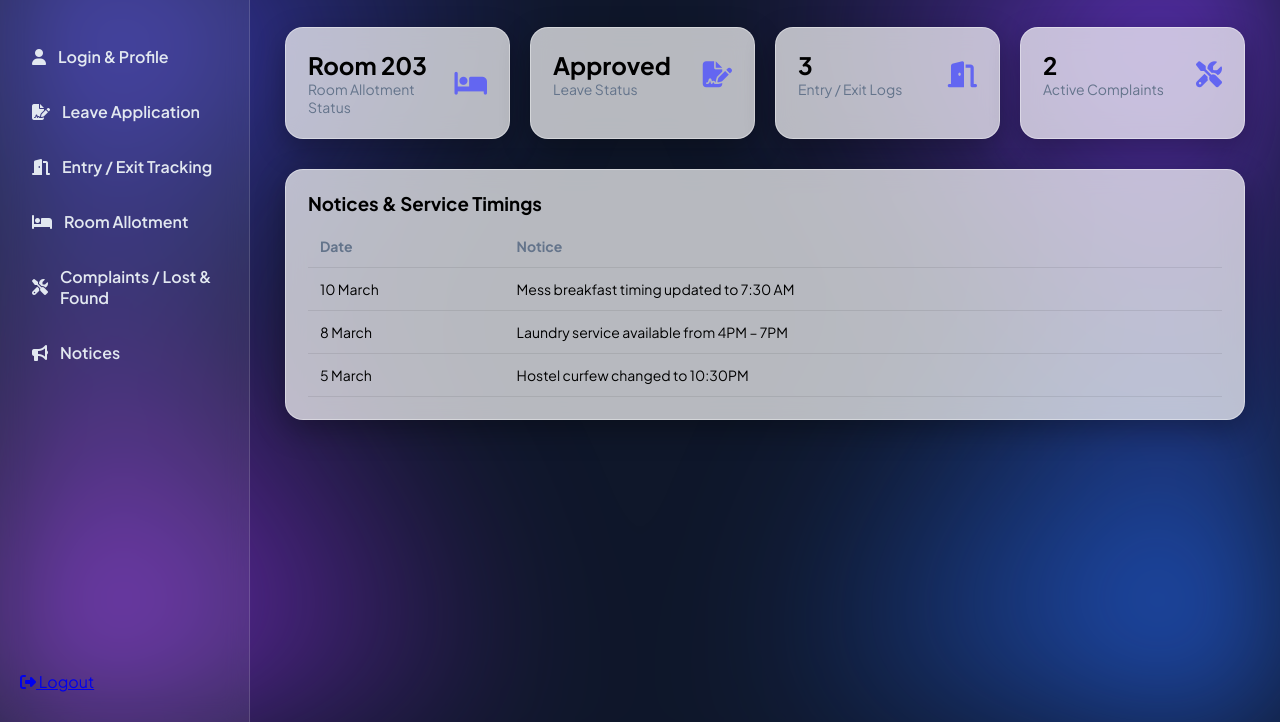
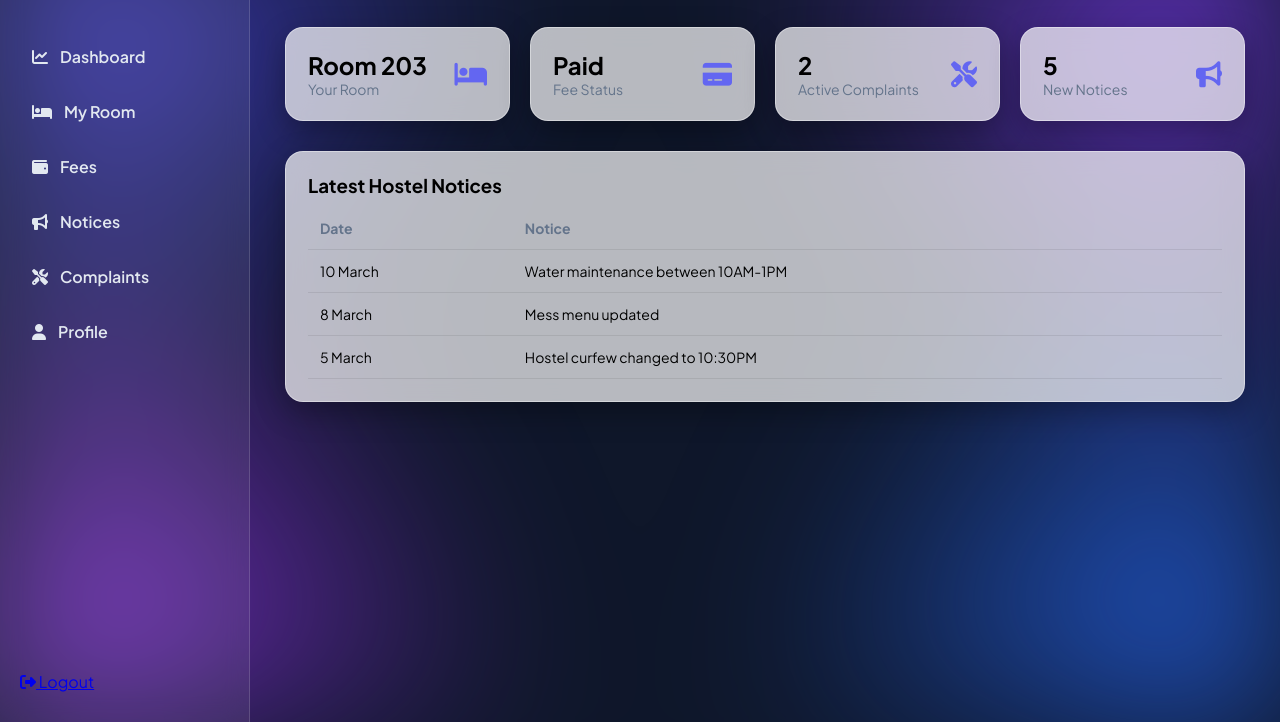
Before and after one commit to Ananya1172006/hostel_management_system, a plain HTML site: page student_dashboard.html in a window 1280 px wide. Shown: the part 78-800 px from the top of the page. Drawn offline with Linux system fonts and the light colour scheme.

Commit message:
Update student dashboard with new links and statuses

```diff
--- a/student_dashboard.html
+++ b/student_dashboard.html
@@ -216,19 +216,12 @@ font-weight:600;
 </div>
 
 <div class="nav">
-
-<a href="#"><i class="fas fa-user"></i> Login & Profile</a>
-
-<a href="#"><i class="fas fa-file-signature"></i> Leave Application</a>
-
-<a href="#"><i class="fas fa-door-open"></i> Entry / Exit Tracking</a>
-
-<a href="#"><i class="fas fa-bed"></i> Room Allotment</a>
-
-<a href="#"><i class="fas fa-tools"></i> Complaints / Lost & Found</a>
-
+<a href="#"><i class="fas fa-chart-line"></i> Dashboard</a>
+<a href="#"><i class="fas fa-bed"></i> My Room</a>
+<a href="#"><i class="fas fa-wallet"></i> Fees</a>
 <a href="#"><i class="fas fa-bullhorn"></i> Notices</a>
-
+<a href="#"><i class="fas fa-tools"></i> Complaints</a>
+<a href="#"><i class="fas fa-user"></i> Profile</a>
 </div>
 
 <div class="logout">
@@ -262,7 +255,7 @@ Rahul Sharma
 <div class="stat">
 <div>
 <h2>Room 203</h2>
-<p>Room Allotment Status</p>
+<p>Your Room</p>
 </div>
 <i class="fas fa-bed"></i>
 </div>
@@ -271,20 +264,10 @@ Rahul Sharma
 <div class="card">
 <div class="stat">
 <div>
-<h2>Approved</h2>
-<p>Leave Status</p>
+<h2>Paid</h2>
+<p>Fee Status</p>
 </div>
-<i class="fas fa-file-signature"></i>
-</div>
-</div>
-
-<div class="card">
-<div class="stat">
-<div>
-<h2>3</h2>
-<p>Entry / Exit Logs</p>
-</div>
-<i class="fas fa-door-open"></i>
+<i class="fas fa-credit-card"></i>
 </div>
 </div>
 
@@ -298,13 +281,23 @@ Rahul Sharma
 </div>
 </div>
 
+<div class="card">
+<div class="stat">
+<div>
+<h2>5</h2>
+<p>New Notices</p>
+</div>
+<i class="fas fa-bullhorn"></i>
+</div>
+</div>
+
 </div>
 
 <!-- Notices -->
 
 <div class="card">
 
-<h3>Notices & Service Timings</h3>
+<h3>Latest Hostel Notices</h3>
 
 <table>
 
@@ -319,12 +312,12 @@ Rahul Sharma
 
 <tr>
 <td>10 March</td>
-<td>Mess breakfast timing updated to 7:30 AM</td>
+<td>Water maintenance between 10AM-1PM</td>
 </tr>
 
 <tr>
 <td>8 March</td>
-<td>Laundry service available from 4PM – 7PM</td>
+<td>Mess menu updated</td>
 </tr>
 
 <tr>
```
